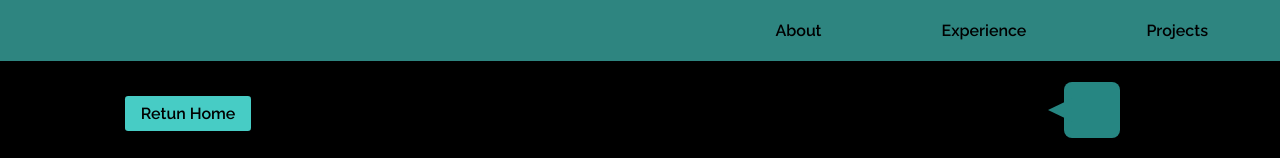
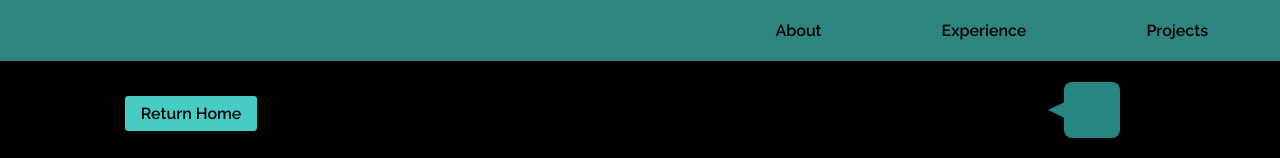
Before and after one commit to Perebonilado/mynext-portfolio, a Next.js app: page /project/1 in a window 1280 px wide. Shown: the top 158 px of the page. Built offline with nearby package versions, Linux system fonts and the light colour scheme; some icons are missing.

Commit message:
spelling error fixed

```diff
--- a/pages/project/[id]/index.js
+++ b/pages/project/[id]/index.js
@@ -36,7 +36,7 @@
 
     >
         <div>
-        <Link href='/'>Retun Home</Link>
+        <Link href='/'>Return Home</Link>
         <img src={url} alt={name} />
         <h1>{name}</h1>
         <p className={`${ProjectStyles['tech']}`}>This project was built with: {tech}</p>
```
